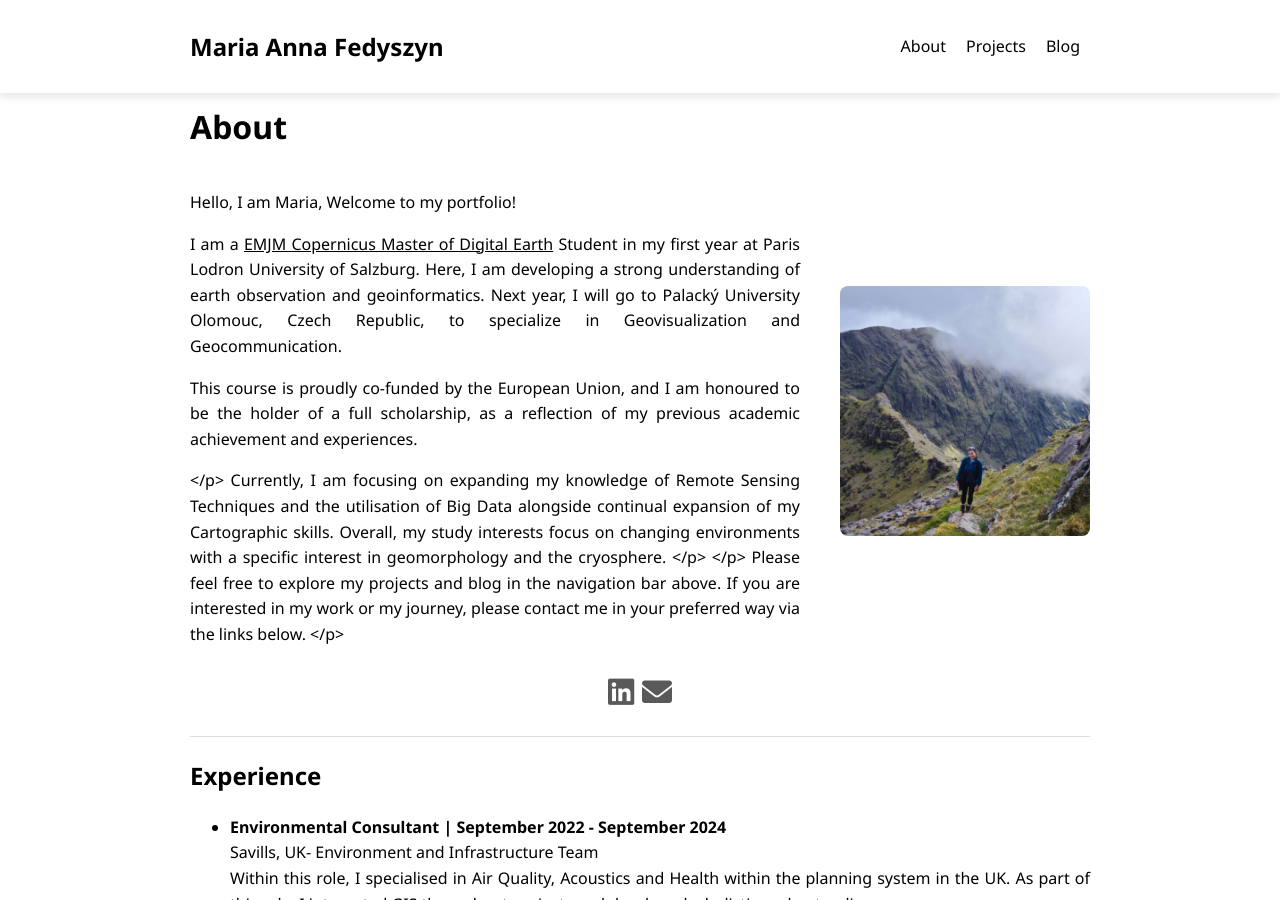
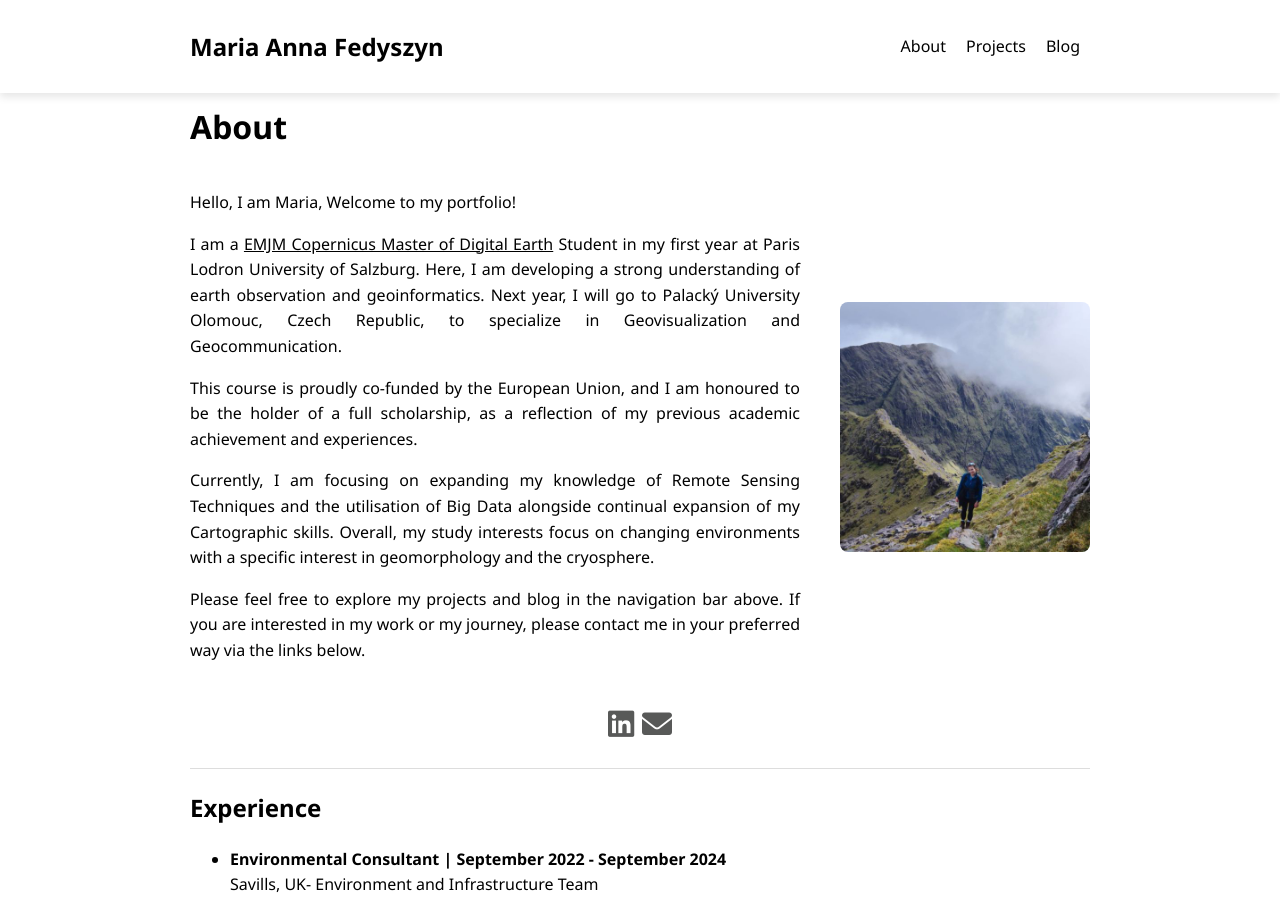
Before and after one commit to maria-anna-gis/maria-anna-gis.github.io, a Jekyll site: the page built from index.md, in a window 1280 px wide and 900 px high. Built offline with Jekyll 4.4.1, drawn with Linux system fonts in a browser that asks for light colours.

Commit message:
Update index.md

```diff
--- a/index.md
+++ b/index.md
@@ -5,13 +5,12 @@ title: About
 
 <div class="about-container">
     <div class="about-text">
-        <p>  Hello, I am Maria, Welcome to my portfolio!      <p>
+        <p>  Hello, I am Maria, Welcome to my portfolio!      </p>
 
-    I am a <a href="https://master-cde.eu/" rel="external nofollow noopener" target="_blank">EMJM Copernicus Master of Digital Earth</a> Student in my first year at Paris Lodron University of Salzburg. Here, I am developing a strong understanding of earth observation and geoinformatics. Next year, I will go to Palacký University Olomouc, Czech Republic, to specialize in Geovisualization and Geocommunication. </p>
-    This course is proudly co-funded by the European Union, and I am honoured to be the holder of a full scholarship, as a reflection of my previous academic achievement and experiences.</p>
-       </p> Currently, I am focusing on expanding my knowledge of Remote Sensing Techniques and the utilisation of Big Data alongside continual expansion of my Cartographic skills. Overall, my study interests focus on changing environments with a specific interest in geomorphology and the cryosphere. </p>
-
-       </p> Please feel free to explore my projects and blog in the navigation bar above. If you are interested in my work or my journey, please contact me in your preferred way via the links below. </p>
+    <p>I am a <a href="https://master-cde.eu/" rel="external nofollow noopener" target="_blank">EMJM Copernicus Master of Digital Earth</a> Student in my first year at Paris Lodron University of Salzburg. Here, I am developing a strong understanding of earth observation and geoinformatics. Next year, I will go to Palacký University Olomouc, Czech Republic, to specialize in Geovisualization and Geocommunication. </p>
+    <p>This course is proudly co-funded by the European Union, and I am honoured to be the holder of a full scholarship, as a reflection of my previous academic achievement and experiences.</p>
+       <p> Currently, I am focusing on expanding my knowledge of Remote Sensing Techniques and the utilisation of Big Data alongside continual expansion of my Cartographic skills. Overall, my study interests focus on changing environments with a specific interest in geomorphology and the cryosphere. </p>
+       <p> Please feel free to explore my projects and blog in the navigation bar above. If you are interested in my work or my journey, please contact me in your preferred way via the links below. </p>
     </div>
      <img src="{{ "/assets/about/maria.jpg" | relative_url }}" alt=" This is a photo of Maria, hiking in the mountains" class="about-image">
 </div>
```
